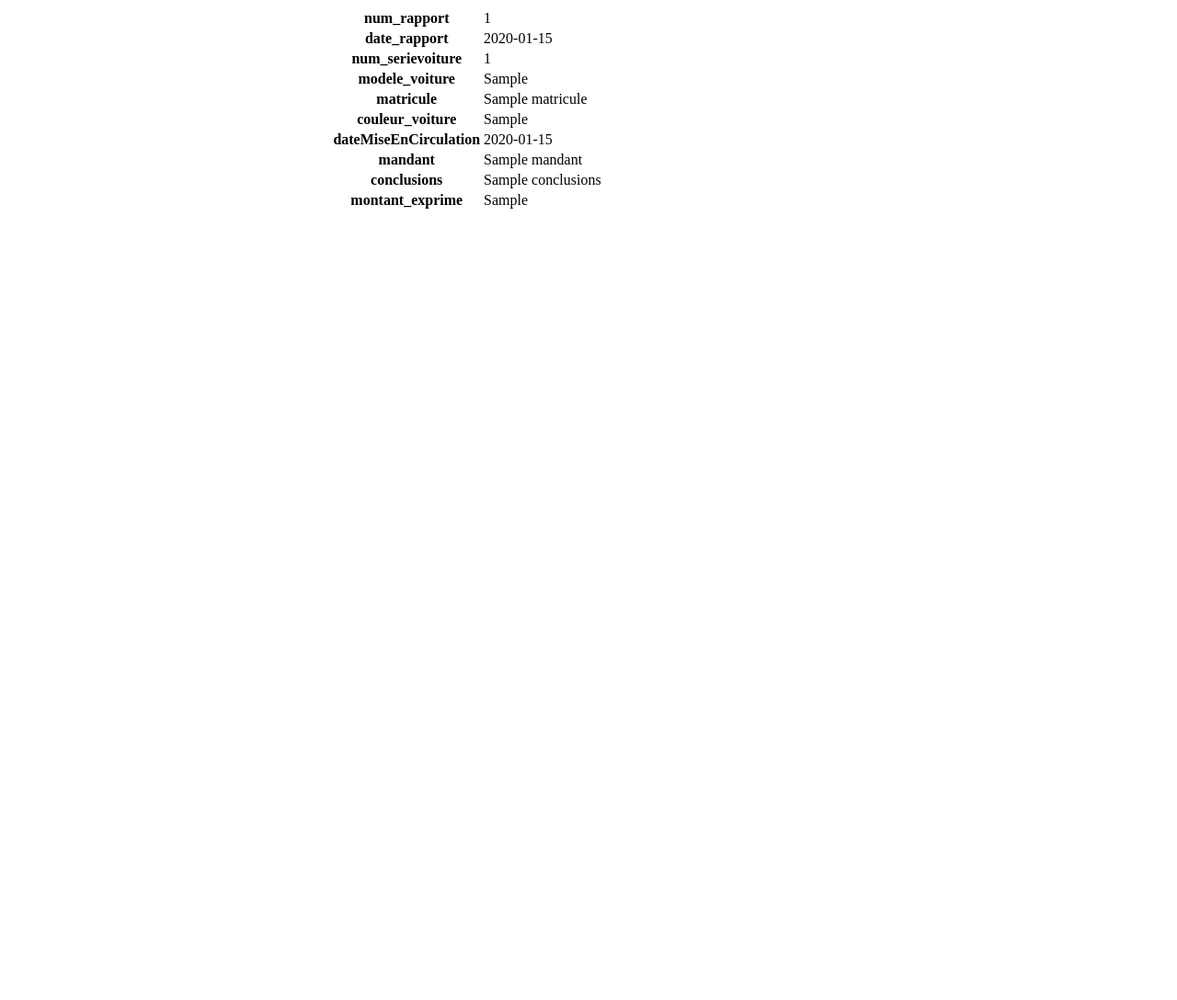
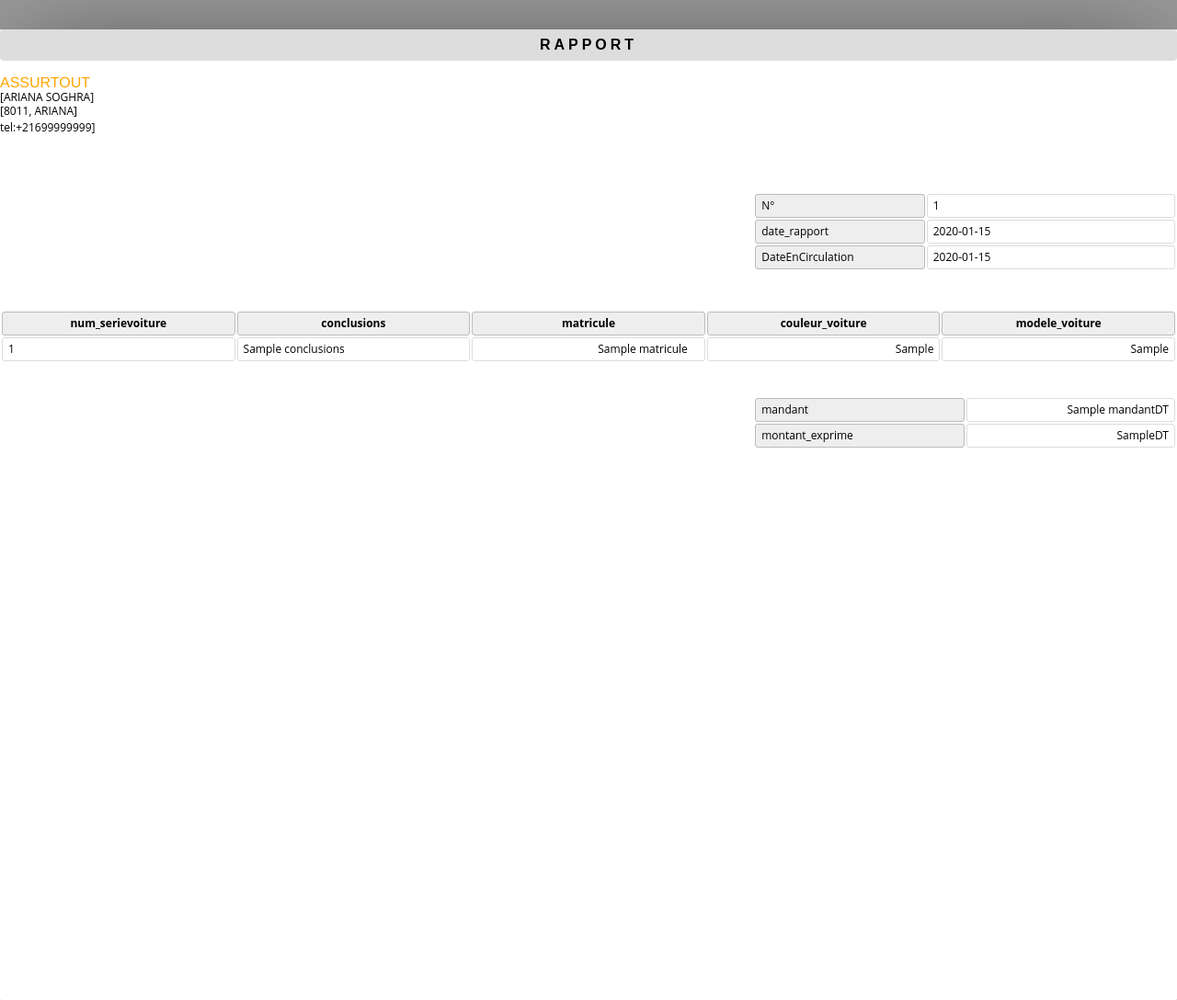
Before and after one commit to ouss-sudo/MASTERMINDS, a Symfony app: template remborsement/templates/remboursement/pdf.html.twig in a window 1280 px wide. Shown: the whole page at 92% size. Before the commit the page ends 227 px from the top, so only its background shows below. Run offline with Twig, Linux system fonts and the light colour scheme; the template is opened without the code that fills it: most values are stand-ins (such as "Sample title", 1, 10 or a date in 2020); some libraries are stand-ins or nearby versions.

Commit message:
mise a jour

```diff
--- a/remborsement/templates/remboursement/pdf.html.twig
+++ b/remborsement/templates/remboursement/pdf.html.twig
@@ -1,83 +1,233 @@
+<style>
 
+*
+{
+	border: 0;
+	box-sizing: content-box;
+	color: inherit;
+	font-family: inherit;
+	font-size: inherit;
+	font-style: inherit;
+	font-weight: inherit;
+	line-height: inherit;
+	list-style: none;
+	margin: 0;
+	padding: 0;
+	text-decoration: none;
+	vertical-align: top;
+}
 
+/* content editable */
 
-{% block body %}
+*[contenteditable] { border-radius: 0.25em; min-width: 1em; outline: 0; }
 
+*[contenteditable] { cursor: pointer; }
 
-<div class="row">
- <div  style="display: flex;align-items: center;justify-content: center; width:1000px;">
+*[contenteditable]:hover, *[contenteditable]:focus, td:hover *[contenteditable], td:focus *[contenteditable], img.hover { background: #DEF; box-shadow: 0 0 1em 0.5em #DEF; }
 
-<i class="i-"></i>
-              <!-- Table with stripped rows -->
-              <table class="table table-striped">
-                <thead>
+span[contenteditable] { display: inline-block; }
 
-                                 {% for rapport in b %}
+/* heading */
 
-    <tr>
+h1 { font: bold 100% sans-serif; letter-spacing: 0.25em; text-align: center; text-transform: uppercase; }
 
-   <th>num_rapport</th>
-   <td>{{rapport.getId()}}</td>
-    </tr>
-    <tr>
+/* table */
 
-   <th>date_rapport</th>
-   <td>{{ rapport.getDateRapport|date('Y-m-d') }}</td>
-       </tr>
-           <tr>
-   <th>num_serievoiture</th>
-   <td>{{rapport.getNumSerievoiture()}}</td>
-       </tr>
-    <tr>
-   <th>modele_voiture</th>
-   <td>{{rapport.getModeleVoiture()}}</td>
-       </tr>
-   <th>matricule</th>
-   <td>{{rapport.getMatricule()}}</td>
-       </tr>
-    <tr>
+table { font-size: 75%; table-layout: fixed; width: 100%; }
+table { border-collapse: separate; border-spacing: 2px; }
+th, td { border-width: 1px; padding: 0.5em; position: relative; text-align: left; }
+th, td { border-radius: 0.25em; border-style: solid; }
+th { background: #EEE; border-color: #BBB; }
+td { border-color: #DDD; }
 
-<th>couleur_voiture</th>
-<td>{{rapport.getCouleurVoiture()}}</td>
-    </tr>
-    <tr>
-   <th>dateMiseEnCirculation</th>
-   <td>{{ rapport.getDateMiseEnCirculation|date('Y-m-d') }}</td>
+/* page */
 
-       </tr>
-    <tr>
-<th> mandant</th>
-<td>{{rapport.getMandant()}}</td>
-</tr>
+html { font: 16px/1 'Open Sans', sans-serif;   }
+html { background: #999; cursor: default; }
 
-    <tr>
+body { box-sizing: border-box; height: 11in; margin: 0 auto;  }
+body { background: #FFF; border-radius: 1px; box-shadow: 0 0 1in -0.25in rgba(0, 0, 0, 0.5); }
 
-   <th> conclusions</th>
-   <td class="hidden-column">{{rapport.getConclusions()}}</td>
-       </tr>
+/* header */
 
-        <tr>
-   <th> montant_exprime</th>
-   <td class="hidden-column">{{rapport.getMontantExprime()}}</td>
-       </tr>
+header { margin: 0 0 3em; }
+header:after { clear: both; content: ""; display: table; }
 
+header h1 { background: #ddd; border-radius: 0.25em; font: bold; color: #000; margin: 0 0 1em; padding: 0.5em 0; }
+header address {font-size: 75%; font-style: normal; line-height: 1.25; margin: 0 1em 1em 0; }
+header .t1 {float:left;}
+header .t2 {float:right;}
+header address p { margin: 0 0 0.25em; }
+header span, header img { display: block; float: right; }
+header span { margin: 0 0 1em 1em; max-height: 25%; max-width: 60%; position: relative; }
+header .cible {float:right;}
+header img { max-height: 100%; max-width: 100%; }
+header input { cursor: pointer; -ms-filter:"progid:DXImageTransform.Microsoft.Alpha(Opacity=0)"; height: 100%; left: 0; opacity: 0; position: absolute; top: 0; width: 100%; }
 
+/* article */
 
+article, article address, table.meta, table.inventory { margin: 0 0 3em; }
+article:after { clear: both; content: ""; display: table; }
+article h1 { clip: rect(0 0 0 0); position: absolute; }
 
+article address { float: left; font-size: 125%; font-weight: bold; }
 
+/* table meta & balance */
 
+table.meta, table.balance { float: right; width: 36%; }
+table.meta:after, table.balance:after { clear: both; content: ""; display: table; }
 
+/* table meta */
 
-</tr>
+table.meta th { width: 40%; }
+table.meta td { width: 60%; }
 
-{% endfor %}
+/* table items */
 
-                </tbody>
-              </table>
+table.inventory { clear: both; width: 100%; }
+table.inventory th { font-weight: bold; text-align: center; }
 
+table.inventory td:nth-child(1) { width: 26%; }
+table.inventory td:nth-child(2) { width: 38%; }
+table.inventory td:nth-child(3) { text-align: right; width: 12%; }
+table.inventory td:nth-child(4) { text-align: right; width: 12%; }
+table.inventory td:nth-child(5) { text-align: right; width: 12%; }
 
+/* table balance */
 
+table.balance th, table.balance td { width: 50%; }
+table.balance td { text-align: right; }
 
- </div>
-</div>
-{% endblock %}
+/* aside */
+
+aside h1 { border: none; border-width: 0 0 1px; margin: 0 0 1em; }
+aside h1 { border-color: #999; border-bottom-style: solid; }
+
+/* javascript */
+
+.add, .cut
+{
+	border-width: 1px;
+	display: block;
+	font-size: .8rem;
+	padding: 0.25em 0.5em;
+	float: left;
+	text-align: center;
+	width: 0.6em;
+}
+
+.add, .cut
+{
+	background: #9AF;
+	box-shadow: 0 1px 2px rgba(0,0,0,0.2);
+	background-image: -moz-linear-gradient(#00ADEE 5%, #0078A5 100%);
+	background-image: -webkit-linear-gradient(#00ADEE 5%, #0078A5 100%);
+	border-radius: 0.5em;
+	border-color: #0076A3;
+	color: #FFF;
+	cursor: pointer;
+	font-weight: bold;
+	text-shadow: 0 -1px 2px rgba(0,0,0,0.333);
+}
+
+.add { margin: -2.5em 0 0; }
+
+.add:hover { background: #00ADEE; }
+
+.cut { opacity: 0; position: absolute; top: 0; left: -1.5em; }
+.cut { -webkit-transition: opacity 100ms ease-in; }
+
+tr:hover .cut { opacity: 1; }
+
+@media print {
+	* { -webkit-print-color-adjust: exact; }
+	html { background: none; padding: 0; }
+	body { box-shadow: none; margin: 0; }
+	span:empty { display: none; }
+	.add, .cut { display: none; }
+}
+
+@page { margin: 0; }
+.aa {
+  color: orange;
+  margin: 0;
+  margin-top: 1rem;
+  font-family: "Helvetica", Helvetica, Arial, sans-serif;
+}
+.AAA {
+    margin: 0;
+    margin-top: 2rem;
+}
+</style>
+
+<html>
+
+	<body>
+		<header>
+		<div class="AAA">	<h1>RAPPORT</h1> </div>
+         <div class="aa">  <strong> <h2>ASSURTOUT</h2></strong></div>
+        <address class="t1" contenteditable>
+
+          <p>[ARIANA SOGHRA]<br>[8011, ARIANA]</p>
+          <p>tel:+21699999999]</p>
+        </address>
+
+		</header>
+		<article>
+
+			<table class="meta">
+             {% for rapport in b %}
+				<tr>
+					<th><span>N°</span></th>
+					<td>{{rapport.getId()}}</span></td>
+				</tr>
+				<tr>
+					<th><span>date_rapport</span></th>
+					<td>{{ rapport.getDateRapport|date('Y-m-d') }}</span></td>
+				</tr>
+				<tr>
+					<th><span>DateEnCirculation</span></th>
+					<td>{{ rapport.getDateMiseEnCirculation|date('Y-m-d') }}</span></td>
+				</tr>
+			</table>
+			<table class="inventory">
+				<thead>
+					<tr>
+
+						<th><span>num_serievoiture</span></th>
+						<th><span>conclusions</span></th>
+						<th><span>matricule</span></th>
+						<th><span>couleur_voiture</span></th>
+                        <th><span>modele_voiture</span></th>
+					</tr>
+				</thead>
+				<tbody>
+					<tr>
+            <td><span contenteditable>{{rapport.getNumSerievoiture()}} </span></td>
+						<td><span contenteditable>{{rapport.getConclusions()}}</span></td>
+						<td><span data-prefix>{{rapport.getMatricule()}}</span><span contenteditable></span></td>
+						<td><span contenteditable>{{rapport.getCouleurVoiture()}}</span></td>
+						<td><span data-prefix>{{rapport.getModeleVoiture()}}</span><span></span></td>
+
+					</tr>
+
+				</tbody>
+
+			</table>
+
+			<table class="balance">
+				<tr>
+					<th><span>mandant</span></th>
+					<td><span data-prefix></span><span>{{rapport.getMandant()}}DT</span></td>
+				</tr>
+				<tr>
+					<th><span>montant_exprime</span></th>
+					<td><span data-prefix></span><span contenteditable>{{rapport.getMontantExprime()}}DT</span></td>
+				</tr>
+
+                {% endfor %}
+			</table>
+		</article>
+
+	</body>
+</html>
```
Also changed, not shown: remborsement/src/Controller/RemboursementController.php (+29 -3 lines), remborsement/templates/remboursement/qr_code.html.twig (+2 -1 lines).
